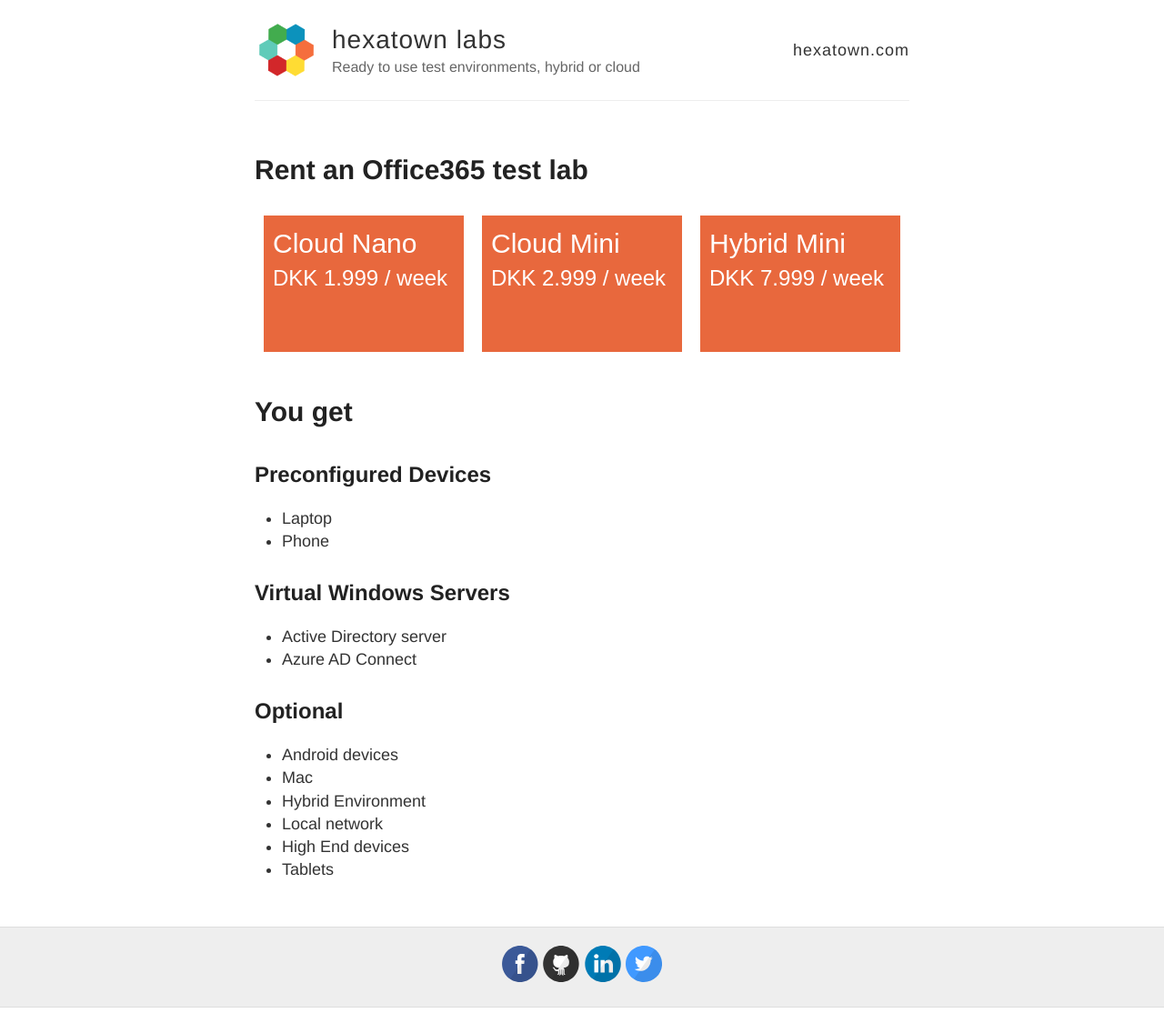
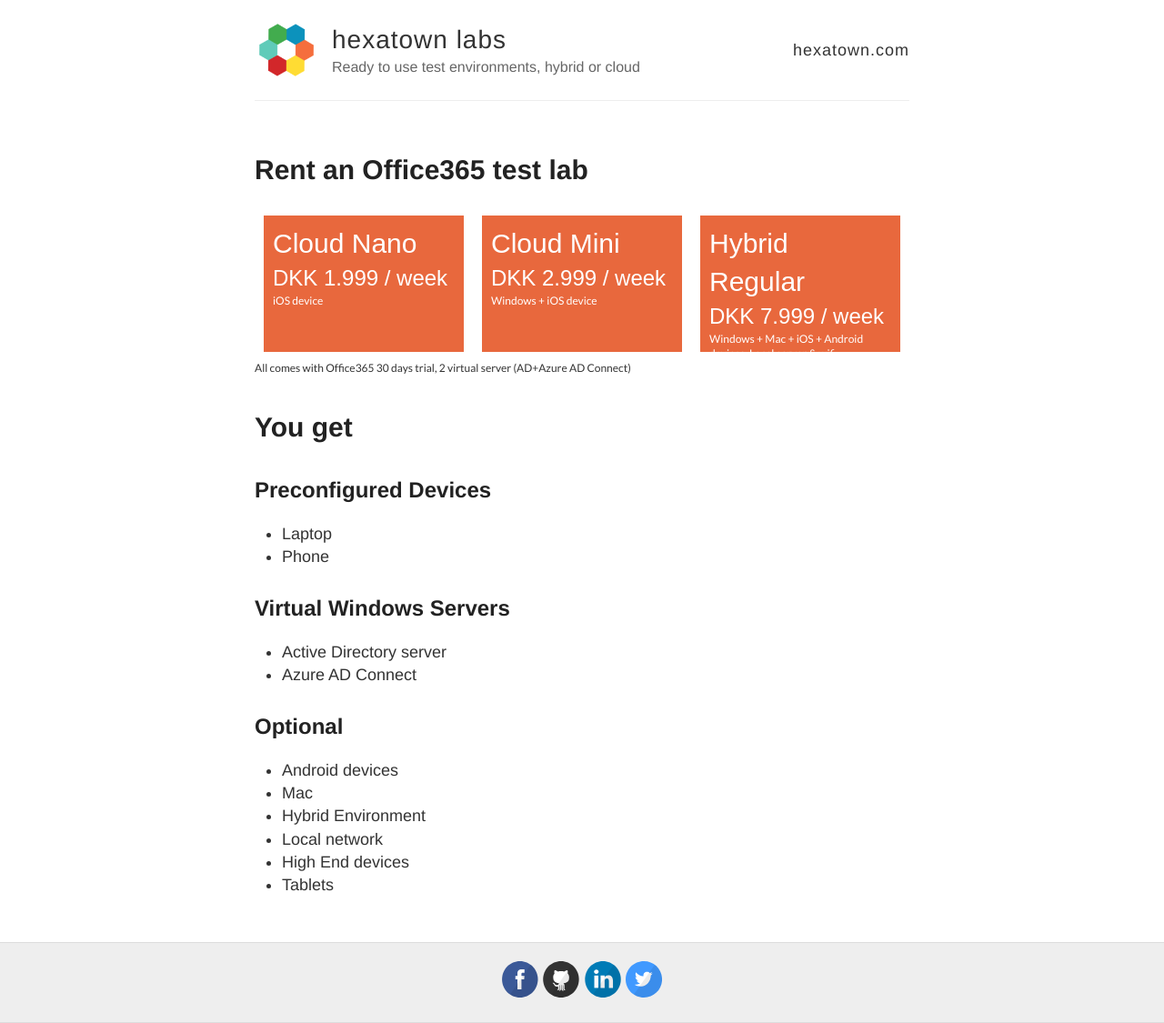
Before and after one commit to 365admin/labs, a Jekyll site: the page built from index.md, in a window 1280 px wide. Shown: the whole page at 91% size. Built offline with Jekyll 4.4.1, drawn with Linux system fonts in a browser that asks for light colours; some web fonts are replaced; a script that is not in the unit is left out.

Commit message:
shop front details

```diff
--- a/_includes/shop-front.html
+++ b/_includes/shop-front.html
@@ -23,7 +23,15 @@
         color: #ffffff;
         font-size: 24px;
     }
+    .buybody{
+        font-family: 'Lato', sans-serif;
+        font-size: 12px;
 
+    }
+    .white{
+        color: #ffffff;
+
+    }
     .clear {
         clear: both;
     }
@@ -36,6 +44,7 @@
     <a href="cloud/nano">
         <div class="buyheading">Cloud Nano</div>
         <div class="buyprice">DKK 1.999 / week</div>
+        <div class="buybody white">iOS device</div>
     </a>
 </div>
 
@@ -43,16 +52,19 @@
     <a href="cloud/mini">
         <div class="buyheading">Cloud Mini</div>
         <div class="buyprice">DKK 2.999 / week</div>
+        <div class="buybody white">Windows + iOS device</div>
     </a>
 
 </div>
 
 <div class="buy">
-    <a href="hybrid/low-end">
+    <a href="hybrid/mid-range">
 
-        <div class="buyheading">Hybrid Mini</div>
+        <div class="buyheading">Hybrid Regular</div>
         <div class="buyprice">DKK 7.999 / week</div>
+        <div class="buybody white">Windows + Mac + iOS + Android devices. Local server &amp; wifi </div>
     </a>
 </div>
 
 <div class="clear"></div>
+<div class="buybody ">All comes with Office365 30 days trial, 2 virtual server (AD+Azure AD Connect)</div>
```
